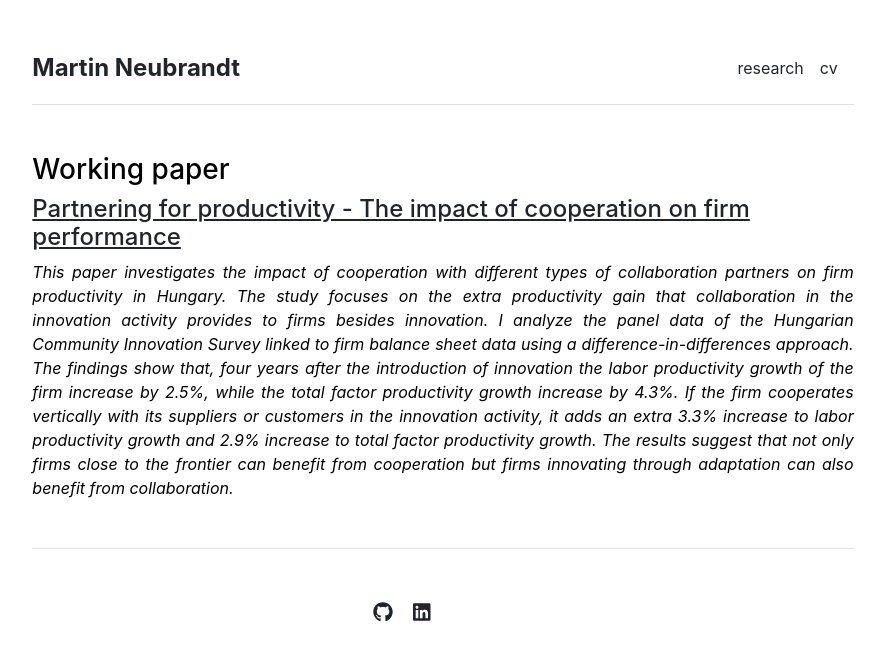
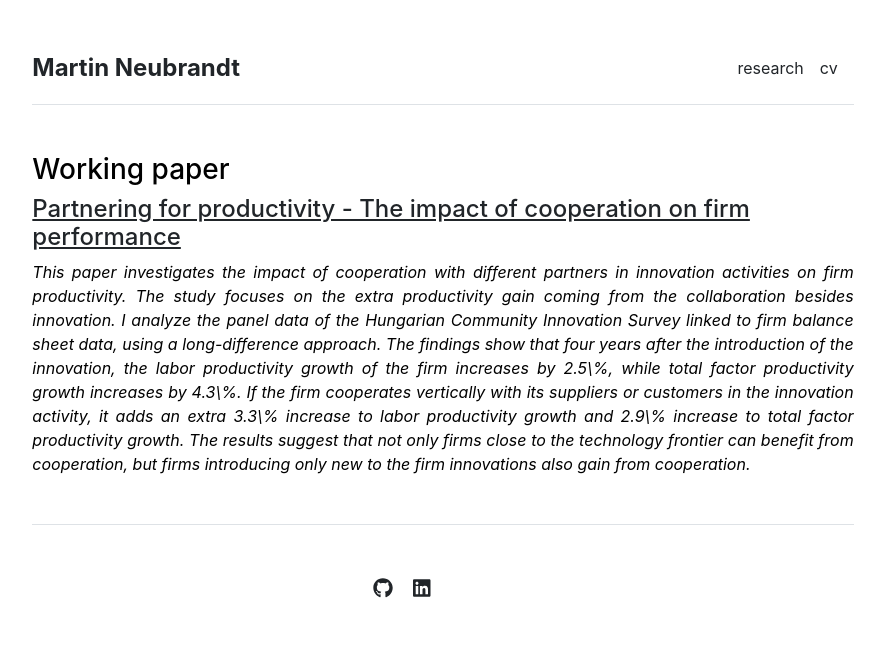
Before and after one commit to martinneubrandt/martinneubrandt.github.io, a Jekyll site: the page built from research.md, in a window 1280 px wide. Shown: the top 661 px of the page, without its empty margins (197-1082 px from the left). Built offline with Jekyll 4.4.1, drawn with Linux system fonts in a browser that asks for light colours.

Commit message:
Update research.html

```diff
--- a/_layouts/research.html
+++ b/_layouts/research.html
@@ -6,6 +6,6 @@ layout: default
 
 <h3> Working paper </h3>
 
-<h4><a href="https://www.dropbox.com/scl/fi/20wgmy9qld0r4jqfgnuih/draft-20240719-partnering-for-productivity.pdf?rlkey=rwpncutl22ab2rdr454m62u63&st=nk5b8zhl&dl=0">Partnering for productivity - The impact of cooperation on firm performance</a></h4>
+<h4><a href="https://www.dropbox.com/scl/fi/3wpdc2hi6pus3groft4t4/draft-20241210-partnering-for-productivity.pdf?rlkey=jl6xtkrg4sj15ijd3tfg22dml&st=axfq9yq1&dl=0">Partnering for productivity - The impact of cooperation on firm performance</a></h4>
 
-<p align="justify"><i>This paper investigates the impact of cooperation with different types of collaboration partners on firm productivity in Hungary. The study focuses on the extra productivity gain that collaboration in the innovation activity provides to firms besides innovation. I analyze the panel data of the Hungarian Community Innovation Survey linked to firm balance sheet data using a difference-in-differences approach. The findings show that, four years after the introduction of innovation the labor productivity growth of the firm increase by 2.5%, while the total factor productivity growth increase by 4.3%. If the firm cooperates vertically with its suppliers or customers in the innovation activity, it adds an extra 3.3% increase to labor productivity growth and 2.9% increase to total factor productivity growth. The results suggest that not only firms close to the frontier can benefit from cooperation but firms innovating through adaptation can also benefit from collaboration.</i></p>
+<p align="justify"><i>This paper investigates the impact of cooperation with different partners in innovation activities on firm productivity. The study focuses on the extra productivity gain coming from the collaboration besides innovation. I analyze the panel data of the Hungarian Community Innovation Survey linked to firm balance sheet data, using a long-difference approach. The findings show that four years after the introduction of the innovation, the labor productivity growth of the firm increases by 2.5\%, while total factor productivity growth increases by 4.3\%. If the firm cooperates vertically with its suppliers or customers in the innovation activity, it adds an extra 3.3\% increase to labor productivity growth and 2.9\% increase to total factor productivity growth. The results suggest that not only firms close to the technology frontier can benefit from cooperation, but firms introducing only new to the firm innovations also gain from cooperation.</i></p>
```
